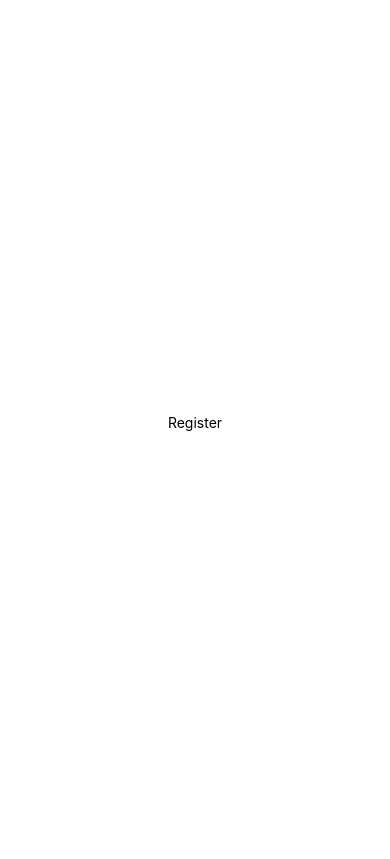
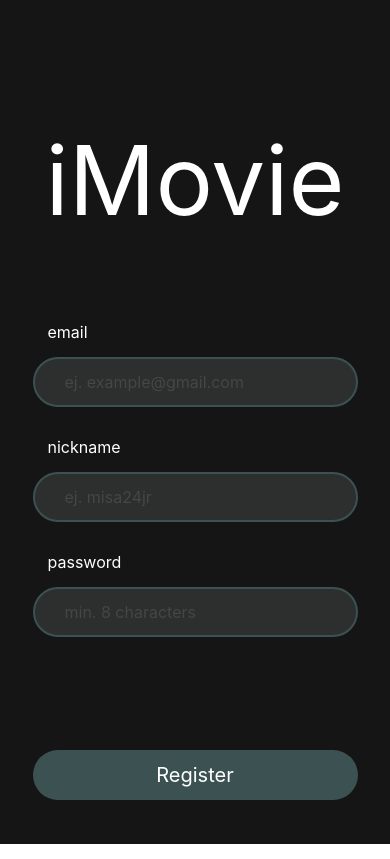
Before and after one commit to Misa24Jr/iMovie, a React Native app: screen /RegisterView in a window 390 px wide. Built offline with nearby package versions, Linux system fonts and the light colour scheme.

Commit message:
Creado el RegisterView.jsx

```diff
--- a/src/views/LoginView.jsx
+++ b/src/views/LoginView.jsx
@@ -1,5 +1,5 @@
 import React from "react";
-import { View, StyleSheet, TextInput} from "react-native";
+import { View, StyleSheet } from "react-native";
 
 // Components
 import BtnLogin from "../components/button/BtnLogin";
--- a/src/views/RegisterView.jsx
+++ b/src/views/RegisterView.jsx
@@ -1,12 +1,31 @@
 import React from "react";
-import { Text, View, StyleSheet } from "react-native";
-import { useNavigation } from "@react-navigation/native";
+import { View, StyleSheet } from "react-native";
+
+
+// Components
+import BtnRegister from "../components/button/BtnRegister";
+import Title from "../components/others/Title";
+import Input from "../components/inputs/Input";
 
 const RegisterView = () =>{
-    const navigarion = useNavigation();
+
     return(
       <View style={style.container}>
-            <Text>Register</Text>
+
+          <View style={style.containerTitle}>
+              <Title/>
+          </View>
+
+          <View style={style.containerInput}>
+              <Input name={'email'} placeholder={'ej. example@gmail.com'}/>
+              <Input name={'nickname'} placeholder={'ej. misa24jr'} max={10}/>
+              <Input name={'password'} placeholder={'min. 8 characters'} max={8}/>
+          </View>
+
+          <View style={style.containerBtn}>
+              <BtnRegister text={'Register'}/>
+          </View>
+
       </View>
   )
 }
@@ -14,10 +33,34 @@ const RegisterView = () =>{
 const style = StyleSheet.create({
   container: {
     flex: 1,
-      backgroundColor: '#fff',
+    backgroundColor: '#151515',
     alignItems: 'center',
     justifyContent: 'center',
   },
+  containerTitle:{
+      width: '100%',
+      height: '30%',
+      display: 'flex',
+      justifyContent: 'flex-end',
+      alignItems: 'center',
+  },
+  containerInput:{
+      width: '100%',
+      height: '50%',
+      display: 'flex',
+      justifyContent: 'center',
+      alignItems: 'center',
+      flexDirection: 'column',
+      marginTop: 30,
+      gap: 30,
+  },
+  containerBtn:{
+      width: '100%',
+      height: '20%',
+      display: 'flex',
+      justifyContent: 'center',
+      alignItems: 'center',
+  }
 });
 
 export default RegisterView;
```
Lines whose indentation alone changed are shown as unchanged.
